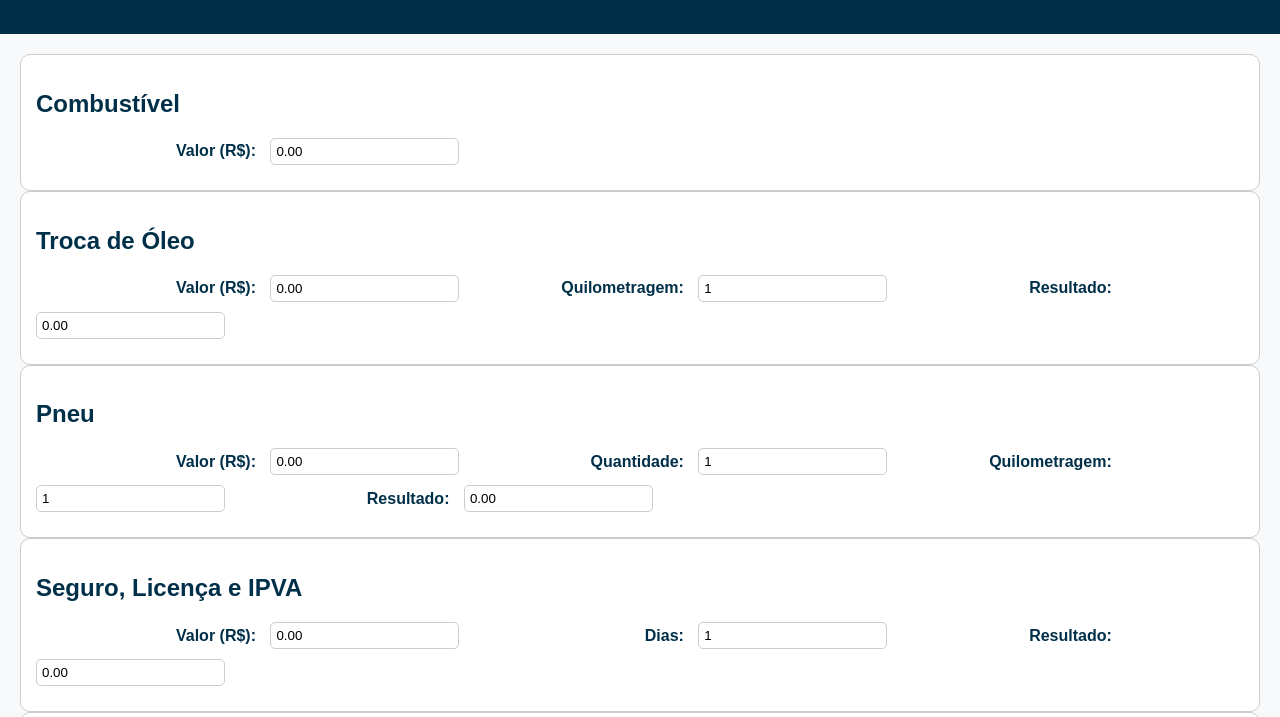
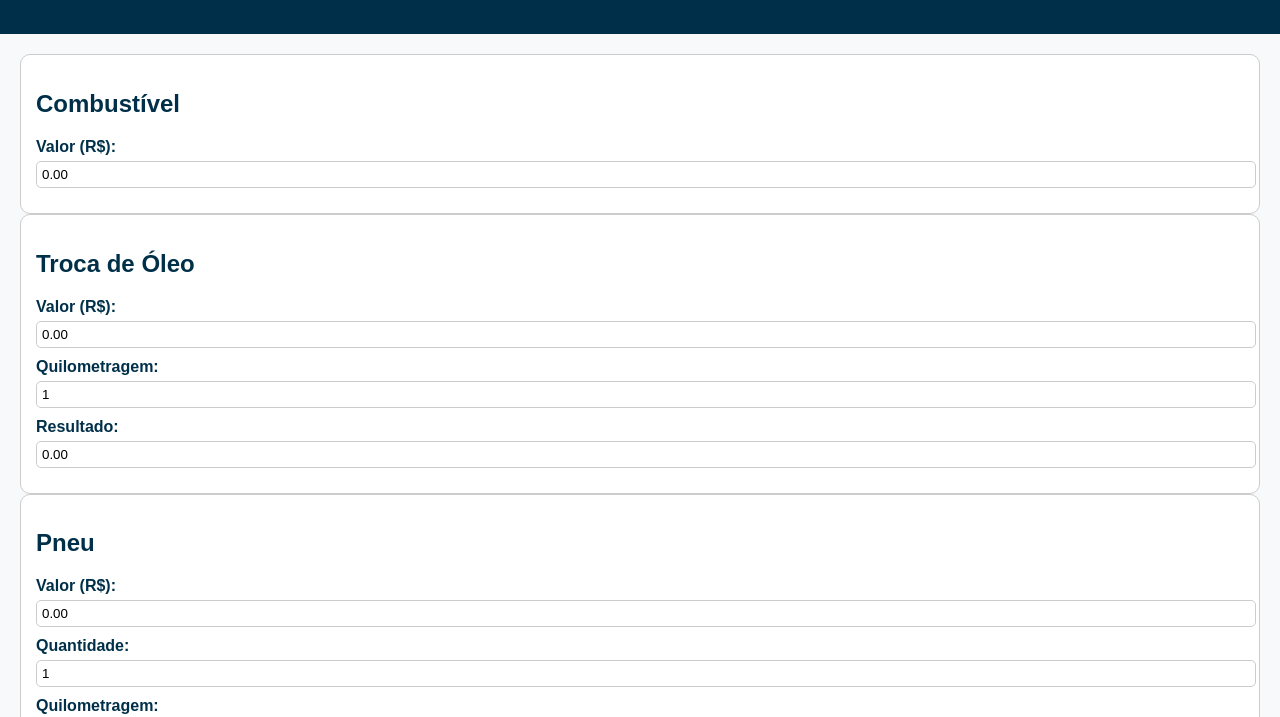
Before and after one commit to piparapirou/frete-FOB, a plain HTML site: page config.html in a window 1280 px wide. Shown: the part 76-793 px from the top of the page. Drawn offline with Linux system fonts and the light colour scheme.

Commit message:
Update styles.css

```diff
--- a/styles.css
+++ b/styles.css
@@ -48,22 +48,22 @@ main {
   border: 1px solid #ccc;
   border-radius: 10px;
   padding: 15px;
-  /* O grid faz com que as caixas tenham a mesma altura na mesma linha automaticamente */
 }
 
 .box h3 {
   margin-top: 0;
 }
 
+/* Alinha os rótulos e inputs à esquerda, com os rótulos em bloco */
 .box label {
-  display: inline-block;
-  width: 220px;
-  text-align: right;
-  margin-right: 10px;
-  vertical-align: middle;
+  display: block;
+  text-align: left;
+  margin-bottom: 5px;
+  font-weight: bold;
 }
 
 .box input {
+  width: 100%;
   border: 1px solid #ccc;
   border-radius: 5px;
   padding: 5px;
```
